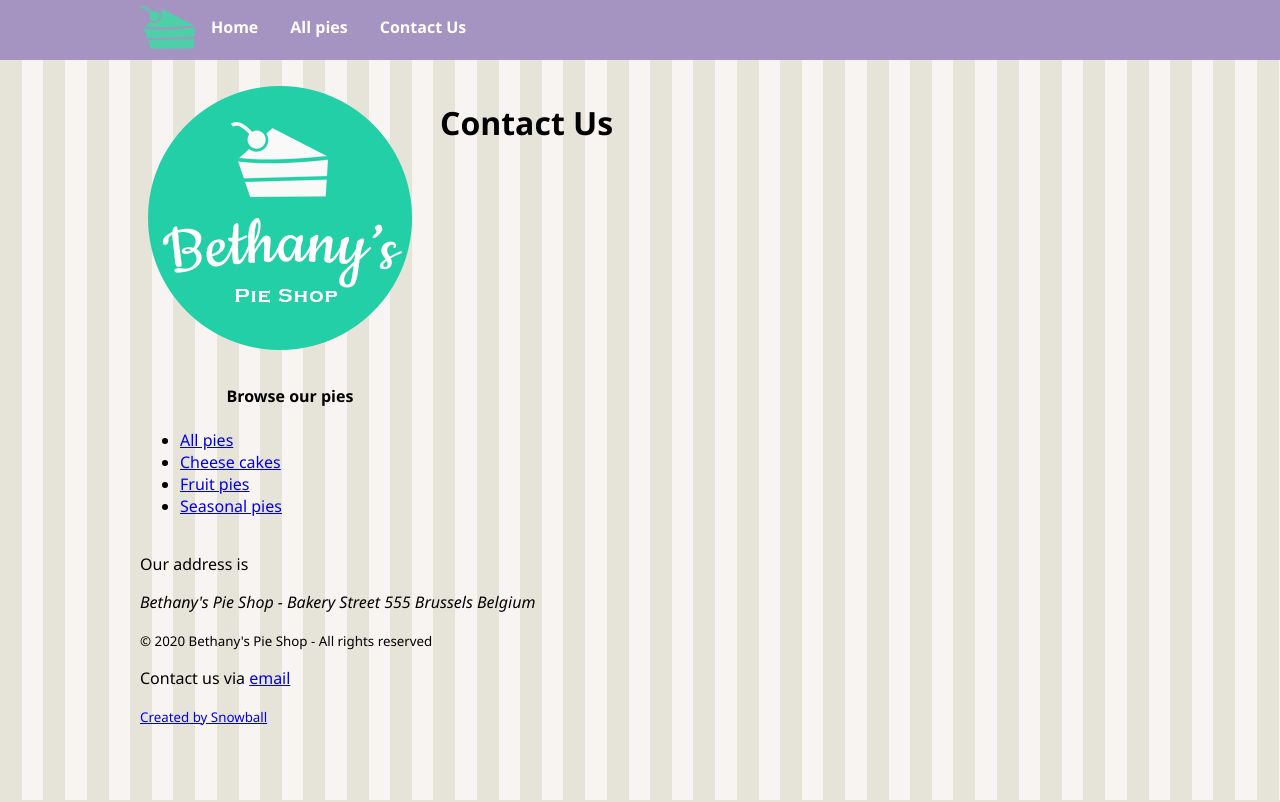
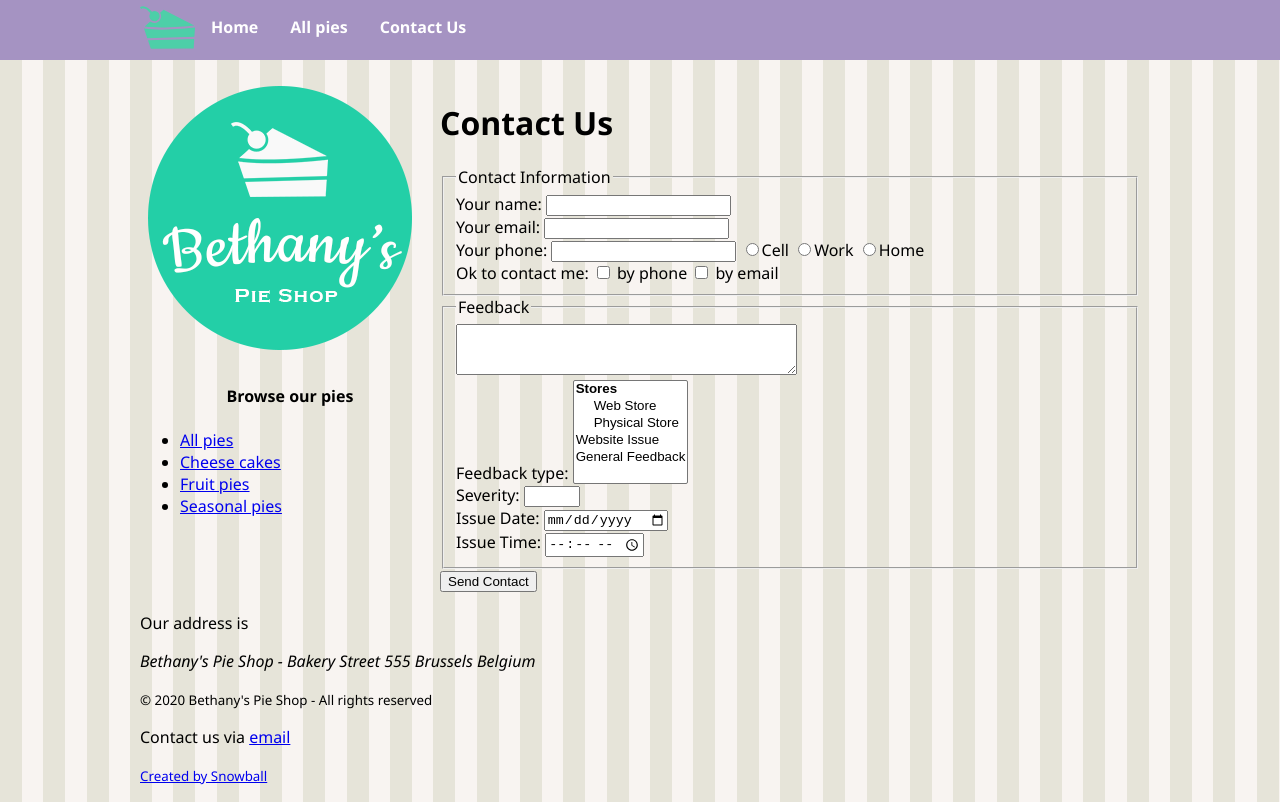
Before and after one commit to nicolasrgutierrez/CreatingFormsinHTML, a website: page contact.html in a window 1280 px wide. Drawn offline with Linux system fonts and the light colour scheme.

Commit message:
Completed modules 1-4 of course

```diff
--- a/contact.html
+++ b/contact.html
@@ -38,7 +38,44 @@
         </aside>
         <main id="main">
            <h1>Contact Us</h1>
+           <form action="contact.html" method="post" enctype="application/x-www-form-urlencoded">
+                <fieldset>
+                    <legend>Contact Information</legend>
+                    <label for="nameField">Your name: </label>
+                        <input id="nameField" type="text" name="customerName"><br/>
+                    Your email: <input type="email" name="customerEmail"><br/>
+                    Your phone: <input type="tel" name="customerPhone">
+                    <label><input type="radio" name="phoneType" value="cell">Cell</label>
+                    <label><input type="radio" name="phoneType" value="work">Work</label>
+                    <label><input type="radio" name="phoneType" value="home">Home </label>
+                    <br>
 
+                    Ok to contact me:
+                    <input type="checkbox" name="okToContact" value="phone"> by phone
+                    <input type="checkbox" name="okToContact" value="email"> by email
+                    <br>
+                    <input type="hidden" name="source" value="contactForm">
+                    </fieldset>
+
+                    <fieldset>
+                    <legend>Feedback</legend>
+                    <textarea tabindex="1" name="feedbackText" cols="40" rows="3"></textarea> <br>
+                    Feedback type: <select tabindex="2" name="feedbackType" multiple="multiple" size="6">
+                        <optgroup label="Stores">
+                            <option value="webstore">Web Store</option>
+                            <option value="store">Physical Store</option>
+                        </optgroup>
+                        <option value="webtech">Website Issue</option>
+                        <option value="general">General Feedback</option>
+
+                        </select> <br>
+                    <!-- Severity: <input type="range" min="1" max="10" name="range"><br/> -->
+                    Severity: <input tabindex="3" type="number" min="1" max="10" name="severity"><br/>
+                    Issue Date: <input tabindex="4" type="date" name="issueDate"><br/>
+                    Issue Time: <input tabindex="5" type="time" name="issueTime"><br/>
+                </fieldset>
+                <input type="submit" value="Send Contact">
+           </form>
         </main>
 
         <footer>
```
Also changed, not shown: index.html (+5 -0 lines), search.html (added, +11 -0 lines).
